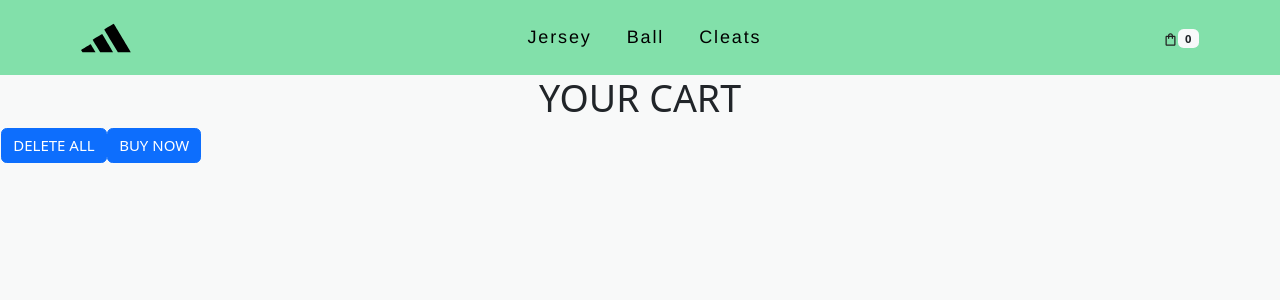
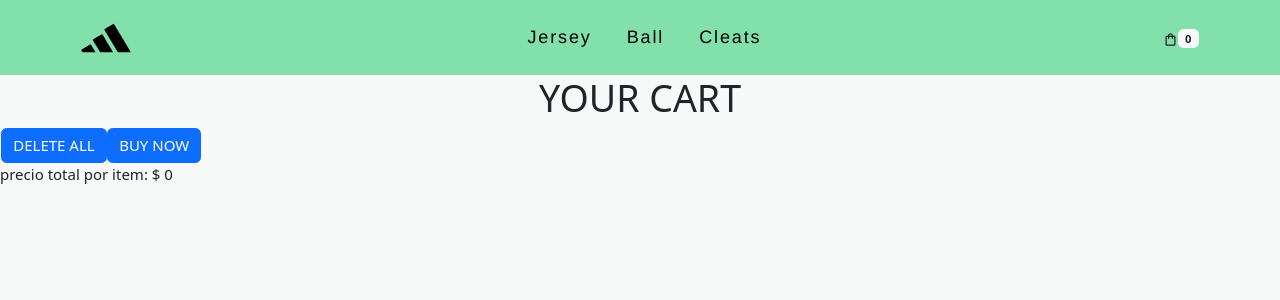
Before and after one commit to alvarezfelipedev/ecomm-alvarez-felipe, a React (Create React App) app: page /cart in a window 1280 px wide. Shown: the top 300 px of the page. Built offline with nearby package versions, Linux system fonts and the light colour scheme; a web font is replaced by a local one.

Commit message:
se agregó cargando en ItemListContainer y en ItemDetailContainer, tambien se agregó total por producto y total por compra en Cart

```diff
--- a/src/components/Cart/Cart.jsx
+++ b/src/components/Cart/Cart.jsx
@@ -54,12 +54,14 @@ const Cart = () => {
             <h1>{item.titulo}</h1>
             <h3>Price: {item.precio}</h3>
             <h3>Quantity:{item.qty}</h3>
+            <p>precio total por item: $ {ctx.calcTotalPerItem(item.id)}</p>
             <img className="img-cart" src={`${item.imagen}`} alt="" />
             <Button className="btn-delete-item" onClick={() => ctx.removeItem(item.id)}>
               Delete this product
             </Button>
           </ol>
         ))}
+        <p>precio total por item: $ {ctx.calcTotal()}</p>
       </div>
     </>
   );
--- a/src/components/CartContext/CartContext.jsx
+++ b/src/components/CartContext/CartContext.jsx
@@ -39,19 +39,16 @@ const CartContextProvider = ({ children }) => {
     }
 
     const calcTotalPerItem = (id) => {
-        let index = cartList.map(item => item.id).indexOf(id);
-        return cartList[index].costItem * cartList[index].qtyItem;
+        let product = cartList.find(item => item.id===id)
+        return (product.qty * product.precio)
     }
 
 
-    const calcSubTotal = () => {
+    const calcTotal = () => {
         let totalPerItem = cartList.map(item => calcTotalPerItem(item.id));
-        return totalPerItem.reduce((previousValue, currentValue) => previousValue + currentValue);
+        return totalPerItem.reduce(((previousValue, currentValue) => previousValue + currentValue),0);
     }
 
-    const calcTotal = () => {
-        return calcSubTotal();
-    }
 
     const calcItemsQty = () => {
         let qtys = cartList.map(item => item.qty);
@@ -59,7 +56,7 @@ const CartContextProvider = ({ children }) => {
     }
 
     return (
-        <CartContext.Provider value={{ cartList, firstElement, addQtys, addItem, isInCart, clear, removeItem, calcTotal, calcItemsQty }}>
+        <CartContext.Provider value={{ cartList, firstElement, addQtys, addItem, isInCart, clear, removeItem, calcTotal, calcItemsQty, calcTotalPerItem }}>
             {children}
         </CartContext.Provider>
     );
--- a/src/containers/ItemDetailContainer.jsx
+++ b/src/containers/ItemDetailContainer.jsx
@@ -7,23 +7,26 @@ import ItemDetail from "../components/ItemDetail/ItemDetail";
 import { doc, getDoc } from "firebase/firestore";
 import { db } from "../utils/FirebaseConfig";
 
-
 const ItemDetailContainer = () => {
   const [data, setData] = useState({});
   const { id } = useParams();
+  const [spinner, setSpinner] = useState(true);
 
   useEffect(() => {
+    setSpinner(true)
     const obtenerData = async () => {
       const docSnap = await getDoc(doc(db, "products", id))
-      const producto={id: id, ...docSnap.data()}
+      const producto = { id: id, ...docSnap.data() }
       setData(producto)
+      setSpinner(false);
     }
+
     obtenerData();
   }, [id]);
 
   return (
-    <>
-      <ItemDetail items={data} />
+    <>{spinner === true ? <h2>cargando...</h2> :
+      <ItemDetail items={data} />}
     </>
   );
 };
--- a/src/containers/ItemListContainer.jsx
+++ b/src/containers/ItemListContainer.jsx
@@ -8,9 +8,11 @@ import { collection, getDocs, where, query } from "firebase/firestore";
 
 const ItemListContainer = () => {
   const [data, setData] = useState([]);
+  const [spiner ,setspiner]= useState(true)
   const { id } = useParams();
 
   useEffect(() => {
+    setspiner(true)
     const fetchNotes = async () => {
       if (id) {
         const q = query(collection(db, 'products'), where('category', '==', id))
@@ -20,6 +22,7 @@ const ItemListContainer = () => {
           ...item.data()
         }))
         setData(dataFromFirestore)
+        setspiner(false)
       } else {
         const querySnapshot = await getDocs(collection(db, "products"));
         const dataFromFirestore = querySnapshot.docs.map(item => ({
@@ -27,6 +30,7 @@ const ItemListContainer = () => {
           ...item.data()
         }))
         setData(dataFromFirestore)
+        setspiner(false)
       }
     }
     fetchNotes()
@@ -39,8 +43,10 @@ const ItemListContainer = () => {
   }, []);
 
   return (
-    <>
+    <>{spiner===true?<h2>cargando...</h2>:
       <ItemList items={data} />
+    }
+
     </>
   );
 };
```
